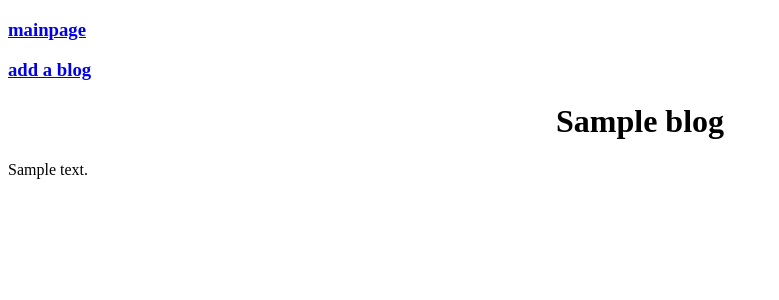
After one commit to Jbohn44/build-a-blog, a Flask app: template templates/display.html in a window 1280 px wide. The commit adds this page. Shown: the top 300 px of the page, without its empty margins (0-779 px from the left). Run offline with Flask 2, Linux system fonts and the light colour scheme; the template is opened without the code that fills it: most values are stand-ins (such as "Sample title", 1, 10 or a date in 2020); data that the repository does not hold is empty.

Commit message:
Working copy!

```diff
--- a/main.py
+++ b/main.py
@@ -21,6 +21,11 @@ class Blog(db.Model):
 @app.route('/blog', methods=['GET', 'POST'])
 def index():
 
+        if request.args.get('id'):
+            blog_id = request.args.get('id')
+            blog = Blog.query.get(blog_id)
+            return render_template ('display.html', blog = blog)
+
 
         blogs = Blog.query.all()
         return render_template('index.html', blogs = blogs)
@@ -38,9 +43,9 @@ def new_post():
         if (blog_title.strip() == ''):
             title_error = "Please enter a title"
 
-        else:
-            if (blog_body.strip() == ''):
-                body_error = "Please enter a blog"
+
+        if (blog_body.strip() == ''):
+            body_error = "Please enter a blog"
 
 
 
@@ -52,7 +57,7 @@ def new_post():
             db.session.commit()
 
 
-            return redirect('/blog?id=')
+            return redirect('/blog?id={0}'.format(new_post.id))
         else:
             return render_template('newpost.html', title_error = title_error, body_error = body_error )
 
@@ -60,15 +65,15 @@ def new_post():
         return render_template('newpost.html')
 
 
-#@app.route('/posted')
+#@app.route('/display')
 #def blog_post_page():
 
-    #blog_id = 1 #request.form.get['blog-id']
+    #blog_id = 1 #request.args.get('id')
     #blog = Blog.query.get(blog_id)
 
 
 
-    #return render_template('posted.html', blog = blog)
+    #return render_template('display.html', blog = blog)
 
 
 if __name__ == '__main__':
--- a/static/stylesheet.css
+++ b/static/stylesheet.css
@@ -1,5 +1,11 @@
-
+.error{
+    color: red;
+}
 
 h1.toppage{
     text-align: center;
 }
+
+h1.display{
+    text-align: center;
+}
--- /dev/null
+++ b/templates/display.html
@@ -0,0 +1,8 @@
+{% extends "base.html" %}
+{% block content %}
+<a href="/blog"><h3>mainpage</h3></a><a href="/newpost"><h3>add a blog</h3></a>
+<h1 class="display">{{blog.title}}</h1>
+<p>{{blog.body}}</p>
+
+
+{% endblock %}
--- a/templates/posted.html
+++ /dev/null
@@ -1,6 +0,0 @@
-{% extends "base.html" %}
-{% block content %}
-
-<h1>TESTING</h1>
-
-{% endblock %}
```
